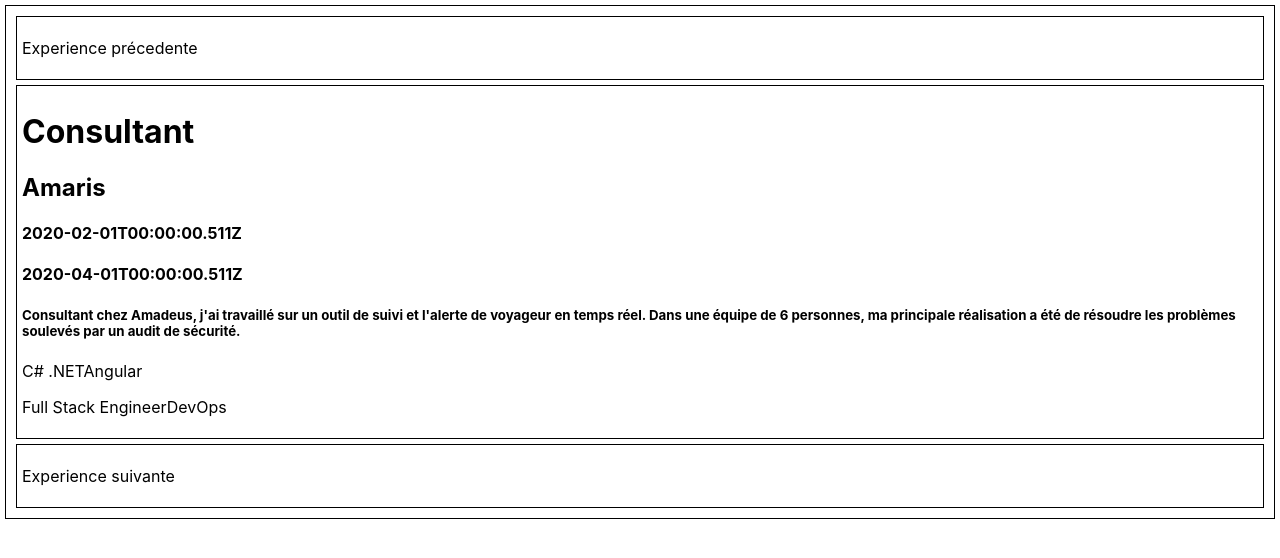
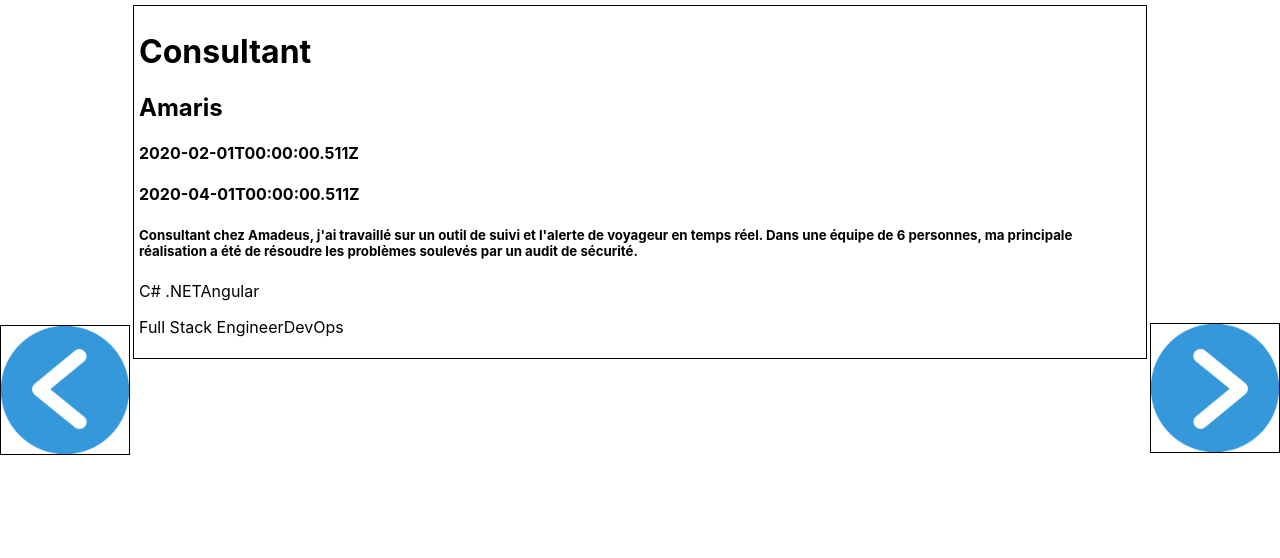
Before and after one commit to pbutin/dossierCompetance, a React (Create React App) app: page / in a window 1280 px wide. Shown: the top 558 px of the page. Built offline with nearby package versions, Linux system fonts and the light colour scheme.

Commit message:
CSS: Put buttons on left and right of the screen

```diff
--- /dev/null
+++ b/src/App.css
@@ -0,0 +1,19 @@
+.left {
+	float: left;
+}
+
+.center {
+    width:80%;
+    margin-left: 10%;
+}
+
+.right {
+	float: right;
+	transform: rotate(180deg);
+}
+
+.button {
+	width: 10vmax;
+	height: 10vmax;
+	margin-top: 40vh;
+}
--- a/src/App.js
+++ b/src/App.js
@@ -1,4 +1,5 @@
 import React from 'react';
+import './App.css';
 
 import Button from './Button';
 import Experience from './Experience';
@@ -34,10 +35,16 @@ class App extends React.Component {
 
   render() {
     return (
-      <div className="block" >
-        <Button handler={this.handlerPreviousExperience} name="Experience précedente"/>
-        <Experience experience={experiences[experienceIndex]} />
-        <Button handler={this.handlerNextExperience} name="Experience suivante"/>
+      <div>
+        <div className="left button">
+          <Button handler={this.handlerPreviousExperience} />
+        </div>
+        <div className="right button">
+          <Button handler={this.handlerNextExperience} />
+        </div>
+        <div className="center">
+          <Experience experience={experiences[experienceIndex]} />
+        </div>
       </div>
     )
   }
--- /dev/null
+++ b/src/Button.css
@@ -0,0 +1,8 @@
+.button-background {
+	background-image:url(img/fleche.png);
+	background-size: 100% 100%;
+	margin: 0;
+	padding: 0;
+  height: 100%;
+  width: 100%;
+}
--- a/src/Button.js
+++ b/src/Button.js
@@ -1,10 +1,10 @@
 import React from 'react';
+import './Button.css';
 
 class Button extends React.Component {
   render() {
     return (
-      <div className="block" onClick={this.props.handler}>
-        <p>{this.props.name}</p>
+      <div className="block button-background" onClick={this.props.handler}>
       </div>
     )
   }
--- a/src/index.css
+++ b/src/index.css
@@ -1,4 +1,5 @@
 body {
+  padding: 0;
   margin: 0;
   font-family: -apple-system, BlinkMacSystemFont, 'Segoe UI', 'Roboto', 'Oxygen',
     'Ubuntu', 'Cantarell', 'Fira Sans', 'Droid Sans', 'Helvetica Neue',
@@ -14,6 +15,6 @@ code {
 
 .block {
 	border: solid black 1px;
-	padding: 5px;
-	margin: 5px;
+  	margin: 5px;
+  	padding: 5px;
 }
```
Also changed, not shown: src/img/fleche.png (added).
